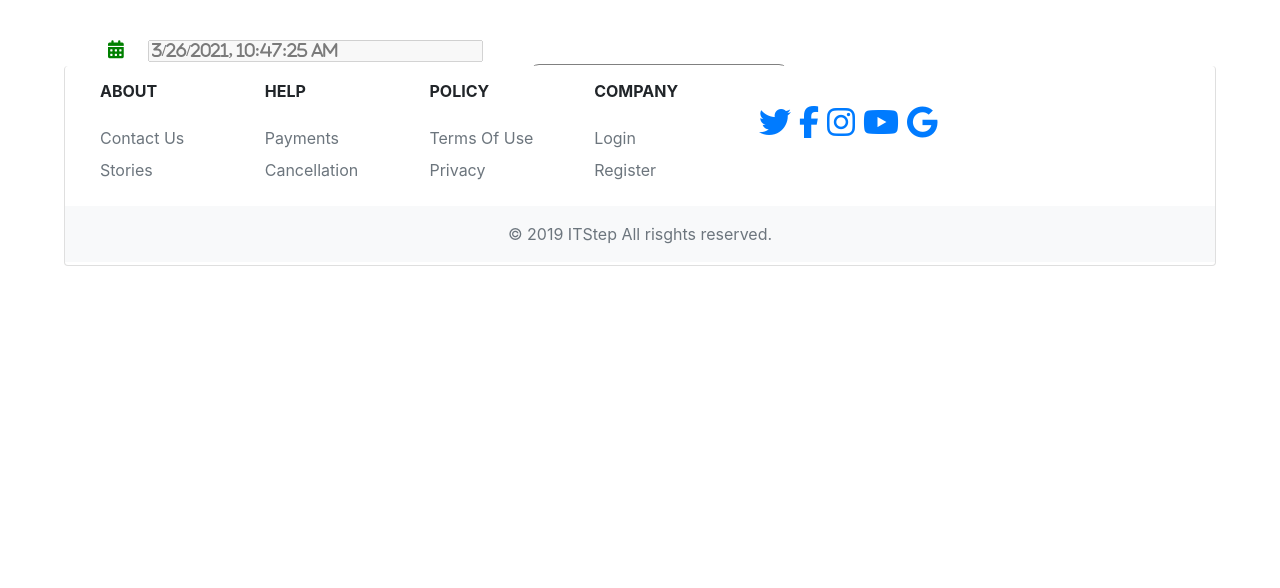
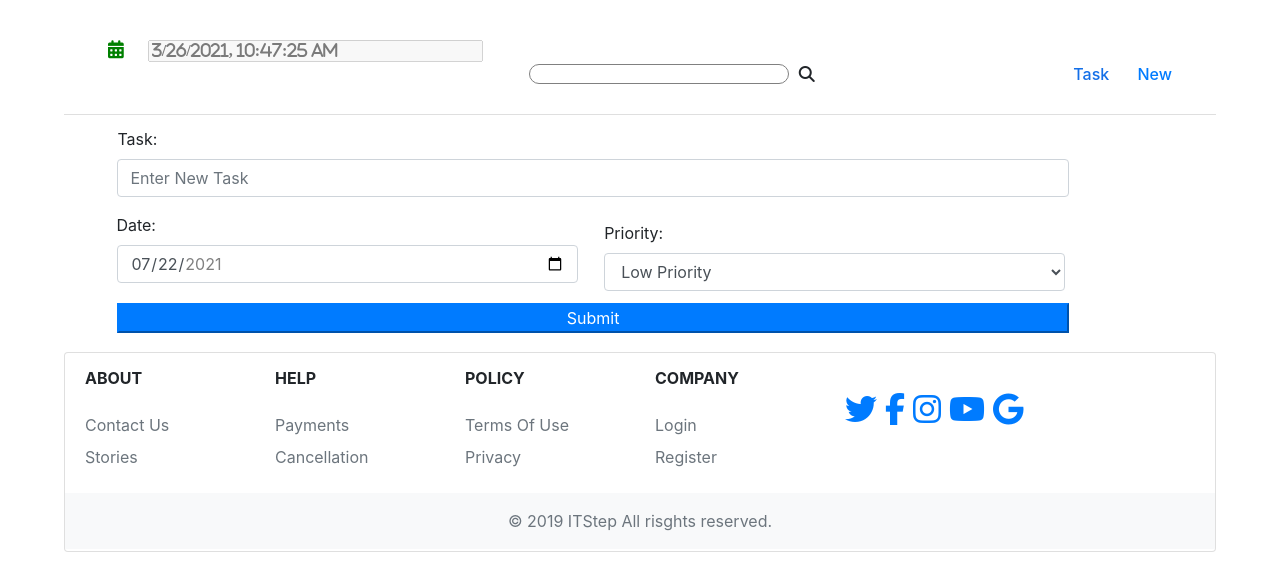
Before and after one commit to Vika08-05/Examination, a React app: page /newTask in a window 1280 px wide. Built offline with nearby package versions, Linux system fonts and the light colour scheme.

Commit message:
New To Do

```diff
--- a/src/Components/Footer/footer.css
+++ b/src/Components/Footer/footer.css
@@ -7,9 +7,7 @@
     height: 200px;
     border-radius: 4px;
     margin: 0 auto;
-    border-left: 1px solid rgba(0,0,0,.125);
-    border-right: 1px solid rgba(0,0,0,.125);
-    border-bottom: 1px solid rgba(0,0,0,.125);
+    border: 1px solid rgba(0,0,0,.125);
     top: 3px;
 }
 .pt-5, .py-5 {
--- a/src/Components/Header/header.js
+++ b/src/Components/Header/header.js
@@ -1,6 +1,6 @@
 import React, { Fragment } from "react"
 import '../../index.css';
-
+import { Link } from "react-router-dom"
 
 class Header extends React.Component {
     state = {
@@ -9,7 +9,7 @@ class Header extends React.Component {
     render() {
         return (
             <div className="card-header" style={{ marginBottom: "-4%" }}>
-                <p> <i Name="fa fa-bars"></i><i class="fa fa-calendar ml-4" aria-hidden="true"></i><input class="fa fa-calendar ml-4" aria-hidden="true" disabled value={this.state.curTime}></input> <input type="search" class="searchinput"></input><i className="fa fa-search" aria-hidden="true"></i> <span className="float-right"> <span className="mr-4 navTask">Task</span> <span className="mr-4">New</span></span> </p>
+                <p> <i Name="fa fa-bars"></i><i class="fa fa-calendar ml-4" aria-hidden="true"></i><input class="fa fa-calendar ml-4" aria-hidden="true" disabled value={this.state.curTime}></input> <input type="search" class="searchinput"></input><i className="fa fa-search" aria-hidden="true"></i> <span className="float-right"> <Link to="/" className="mr-4 navTask">Task</Link> <Link to="/newTask"  className="mr-4">New</Link></span> </p>
             </div>
         )
     }
--- a/src/Components/Main/main.js
+++ b/src/Components/Main/main.js
@@ -6,28 +6,22 @@ import { saveData } from "../../Services/api-service"
 import { render } from "react-dom";
 
 const Main = () => {
-
     return (
         <Fragment>
             <div className="page">
                 <div className="card">
                     <div className="card-body">
                         <p className="heading1"> <span className="today">Today</span> <span className="float-right headingright"></span> </p>
-                        <p> <input style={{ marginRight: "1%" }} type="radio" id="huey" name="drone" value="huey"
-                            checked></input><span className="task mt-4">Take kids to school</span><span className="float-right"><i class="fa fa-trash ml-4" aria-hidden="true"></i><i class="fa fa-pencil ml-4" aria-hidden="true"></i><i class="fa fa-calendar ml-4" aria-hidden="true"></i></span> </p>
+                        <p> <input style={{ marginRight: "1%" }} type="checkbox" id="huey" name="drone" value="huey"></input><span className="task mt-4">Take kids to school</span><span className="float-right"><i class="fa fa-trash ml-4" aria-hidden="true"></i><i class="fa fa-pencil ml-4" aria-hidden="true"></i><i class="fa fa-calendar ml-4" aria-hidden="true"></i></span> </p>
 
 
-                        <p><input style={{ marginRight: "1%" }} type="radio" id="huey" name="drone" value="huey"
-                            checked></input><span className="task">Process email</span><span className="float-right"><i class="fa fa-trash ml-4" aria-hidden="true"></i><i class="fa fa-pencil ml-4" aria-hidden="true"></i><i class="fa fa-calendar ml-4" aria-hidden="true"></i></span> </p>
+                        <p><input style={{ marginRight: "1%" }} type="checkbox" id="huey" name="drone" value="huey"></input><span className="task">Process email</span><span className="float-right"><i class="fa fa-trash ml-4" aria-hidden="true"></i><i class="fa fa-pencil ml-4" aria-hidden="true"></i><i class="fa fa-calendar ml-4" aria-hidden="true"></i></span> </p>
 
-                        <p> <input style={{ marginRight: "1%" }} type="radio" id="huey" name="drone" value="huey"
-                            checked></input><span className="task">Daily Stand-Up meeting</span><span className="float-right"><i class="fa fa-trash ml-4" aria-hidden="true"></i><i class="fa fa-pencil ml-4" aria-hidden="true"></i><i class="fa fa-calendar ml-4" aria-hidden="true"></i></span> </p>
+                        <p> <input style={{ marginRight: "1%" }} type="checkbox" id="huey" name="drone" value="huey"></input><span className="task">Daily Stand-Up meeting</span><span className="float-right"><i class="fa fa-trash ml-4" aria-hidden="true"></i><i class="fa fa-pencil ml-4" aria-hidden="true"></i><i class="fa fa-calendar ml-4" aria-hidden="true"></i></span> </p>
 
-                        <p><input style={{ marginRight: "1%" }} type="radio" id="huey" name="drone" value="huey"
-                            checked></input><span className="task">Create new templates</span><span className="float-right"><i class="fa fa-trash ml-4" aria-hidden="true"></i><i class="fa fa-pencil ml-4" aria-hidden="true"></i><i class="fa fa-calendar ml-4" aria-hidden="true"></i></span> </p>
+                        <p><input style={{ marginRight: "1%" }} type="checkbox" id="huey" name="drone" value="huey"></input><span className="task">Create new templates</span><span className="float-right"><i class="fa fa-trash ml-4" aria-hidden="true"></i><i class="fa fa-pencil ml-4" aria-hidden="true"></i><i class="fa fa-calendar ml-4" aria-hidden="true"></i></span> </p>
 
-                        <p><input style={{ marginRight: "1%" }} type="radio" id="huey" name="drone" value="huey"
-                            checked></input><span className="task">Lunch with Anna</span> <span className="float-right"><i class="fa fa-trash  ml-4" aria-hidden="true"></i><i class="fa fa-pencil ml-4" aria-hidden="true"></i><i class="fa fa-calendar ml-4" aria-hidden="true"></i></span> </p>
+                        <p><input style={{ marginRight: "1%" }} type="checkbox" id="huey" name="drone" value="huey"></input><span className="task">Lunch with Anna</span> <span className="float-right"><i class="fa fa-trash  ml-4" aria-hidden="true"></i><i class="fa fa-pencil ml-4" aria-hidden="true"></i><i class="fa fa-calendar ml-4" aria-hidden="true"></i></span> </p>
                     </div>
                 </div>
             </div>
--- /dev/null
+++ b/src/Components/newTask/newTask.css
@@ -0,0 +1,32 @@
+.form-horizontal {
+    width: 92%;
+    margin-top: 5%;
+    margin-left: 8%;
+}
+.seleclist {
+    float: right;
+    position: relative;
+    margin-top: -6.7%;
+    margin-right: 17%;
+}
+.callist{
+    display: block;
+    width: 100%;
+    height: calc(1.5em + .75rem + 2px);
+    padding: .375rem .75rem;
+    font-size: 1rem;
+    font-weight: 400;
+    line-height: 1.5;
+    color: #495057;
+    background-color: #fff;
+    background-clip: padding-box;
+    border: 1px solid #ced4da;
+    border-radius: .25rem;
+}
+.callist:focus{
+    color: #495057;
+    background-color: #fff;
+    border-color: #80bdff;
+    outline: 0;
+    box-shadow: 0 0 0 0.2rem rgb(0 123 255 / 25%);
+}
--- a/src/Components/newTask/newTask.js
+++ b/src/Components/newTask/newTask.js
@@ -0,0 +1,67 @@
+import React from "react"
+import ReactDOM from "react-dom"
+import './newTask.css';
+
+
+
+class newTask extends React.Component {
+    state = {
+        Task: "Task",
+        Where: "Where",
+        Time: "Time",
+    }
+
+    getTask = (event) => {
+        this.setState = ({
+            Task: event.target.value
+        })
+    }
+    getWhere = (event) => {
+        this.setState = ({
+            Where: event.target.value
+        })
+    }
+    getTime = (event) => {
+        this.setState = ({
+            Time: event.target.value
+        })
+    }
+
+    render() {
+
+
+        return (
+            < form className="form-horizontal">
+                <div class="form-group">
+                    <label class="control-label col-sm-2" for="email">Task:</label>
+                    <div class="col-sm-10">
+                        <input type="text" class="form-control" id="text" placeholder="Enter New Task" />
+                    </div>
+                </div>
+                <div class="form-group col-sm-5">
+                    <label class="control-label col-sm-2" style={{ marginLeft: "-16px" }} for="pwd">Date:</label>
+                    <div >
+                        <input type="date" name="calendar" className="callist" value="2021-07-22" min="2021-01-01" max="2021-12-31" />
+                    </div>
+                </div>
+                <div>
+                    <div className="col-sm-5 seleclist">
+                        <label for="sel1">Priority:</label>
+                        <select class="form-control" placeholder="Priority" value="Priority" id="sel1">
+                            <option>Low Priority</option>
+                            <option>High Priority</option>
+                            <option>Medium Priority</option>
+                        </select>
+                    </div>
+                </div>
+                <div class="form-group">
+                    <div class="col-sm-offset-2 col-sm-10">
+                        <button className="btn-block btn-primary sub" style={{ color: "white" }, { marginTop: "20px" }}> Submit </button>
+                    </div>
+                </div>
+            </form>
+        )
+    }
+}
+
+export default newTask
--- a/src/index.css
+++ b/src/index.css
@@ -114,7 +114,6 @@ button, input, optgroup, select, textarea {
 
 .navTask {
   color: #136fe8;
-  border-bottom: solid 1px #136fe8
 }
 
 .fa-bars {
--- a/src/index.js
+++ b/src/index.js
@@ -16,6 +16,7 @@ import {
 import Main from "./Components/Main/main"
 import Header from "./Components/Header/header"
 import Footer from "./Components/Footer/footer"
+import newTask from "././Components/newTask/newTask"
 
 class App extends Component {
 
@@ -28,6 +29,7 @@ class App extends Component {
           <Header />
           <Switch>
             <Route path="/" exact component={Main} />
+            <Route path="/newTask" exact component={newTask} />
           </Switch>
           <Footer />
         </Router>
```
